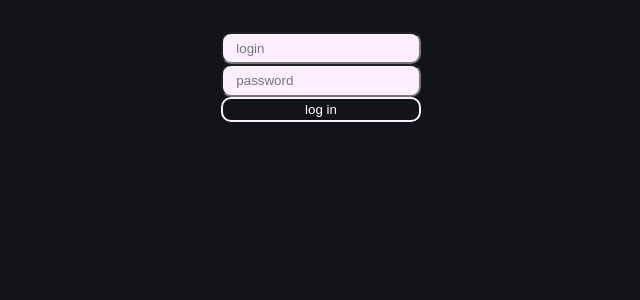
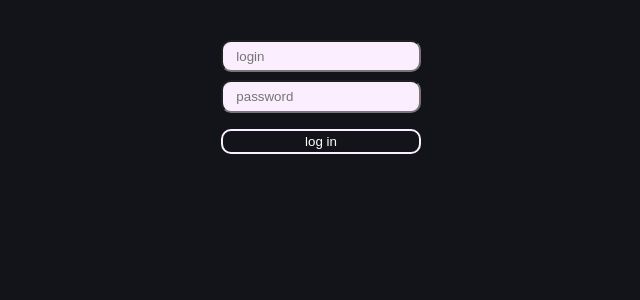
Before and after one commit to vanbierhoff/test_webim, an Angular app: page /login in a window 1280 px wide. Shown: the top 300 px of the page, without its empty margins (319-959 px from the left). Built offline with nearby package versions, Linux system fonts and the light colour scheme.

Commit message:
fix-style

```diff
--- a/src/app/app-auth/app-auth/app-auth.component.scss
+++ b/src/app/app-auth/app-auth/app-auth.component.scss
@@ -15,6 +15,7 @@
   input {
     background: #FBEEFF;
     border-radius: 10px;
+    margin-top: 0.5rem;
     outline: none;
     padding: 0.5em 1em;
   }
@@ -26,6 +27,7 @@
     border-radius: 10px;
     padding: 3px 7px;
     outline: none;
+    margin-top: 1rem;
   }
 
   .error{
```
